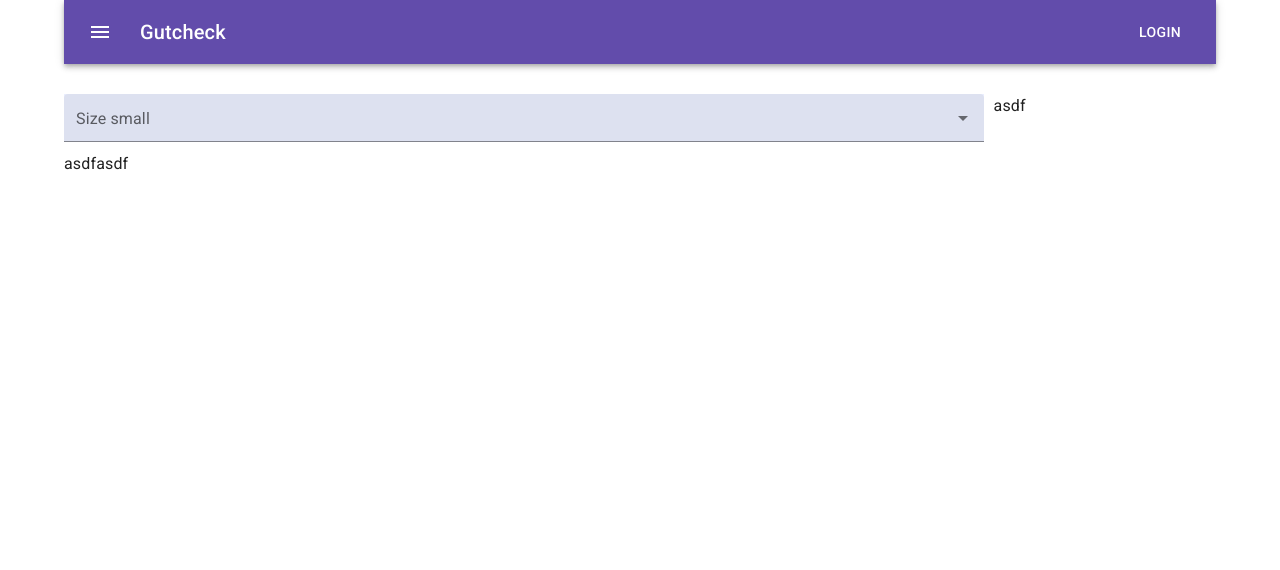
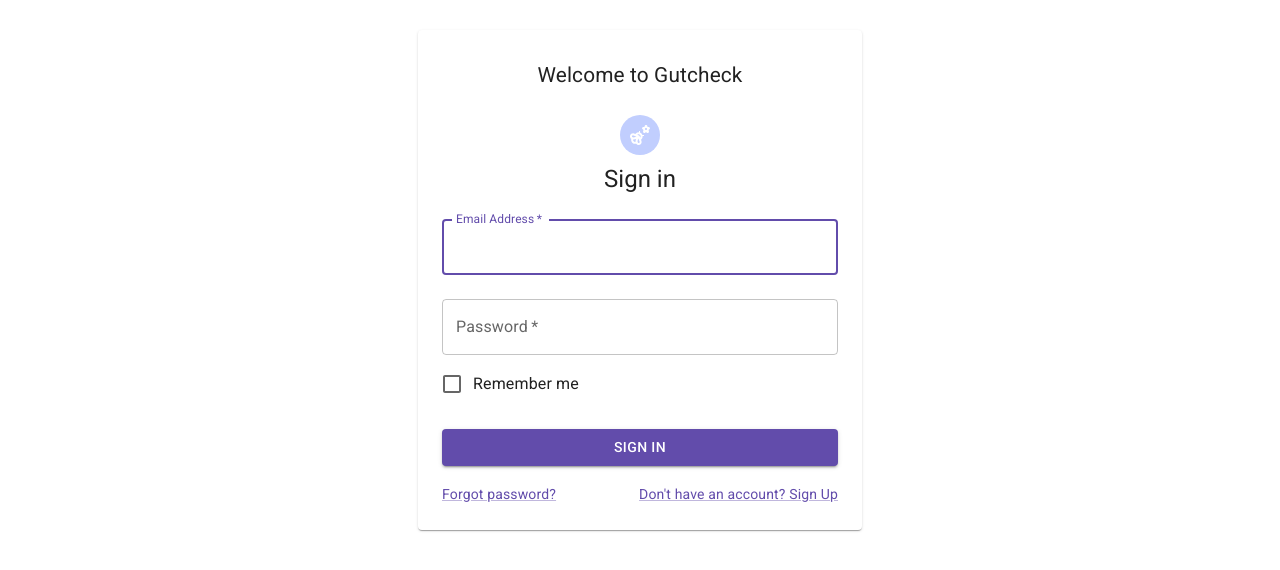
Before and after one commit to Team-Heelys-2021/gutcheck, a React app: page /login in a window 1280 px wide. Shown: the top 570 px of the page. Built offline with nearby package versions, Linux system fonts and the light colour scheme.

Commit message:
authentication UI starting point

```diff
--- a/client/App.js
+++ b/client/App.js
@@ -2,45 +2,49 @@
 import AppBar from './components/AppBar'
 import Autocomplete from '@mui/material/Autocomplete';
 import TextField from '@mui/material/TextField';
+import Auth from './pages/Auth'
 import './index.scss'
 
 function App() {
-  return (
-    <React.Fragment>
-    <AppBar />
-    <div className="grid-container">
-      <div className="grid-item-1">
-        <Autocomplete
-          id="size-small-filled"
-          size="small"
-          options={[]}
-          getOptionLabel={(option) => option.title}
-          // defaultValue={}
-          renderTags={(value, getTagProps) =>
-            value.map((option, index) => (
-              <Chip
-                variant="outlined"
-                label={option.title}
-                size="small"
-                {...getTagProps({ index })}
-              />
-            ))
-          }
-          renderInput={(params) => (
-            <TextField
-              {...params}
-              variant="filled"
-              label="Size small"
-              placeholder="Favorites"
-            />
-          )}
-        />
-      </div>
-      <div className="grid-item-2">asdf</div>
-      <div className="grid-item-3">asdfasdf</div>
-    </div>
-    </React.Fragment>
-  )
+  const [isLoggedIn, setIsLoggedIn] = React.useState(false)
+  // return (
+  //   <React.Fragment>
+  //   <AppBar />
+  //   <div className="grid-container">
+  //     <div className="grid-item-1">
+  //       <Autocomplete
+  //         id="size-small-filled"
+  //         size="small"
+  //         options={[]}
+  //         getOptionLabel={(option) => option.title}
+  //         // defaultValue={}
+  //         renderTags={(value, getTagProps) =>
+  //           value.map((option, index) => (
+  //             <Chip
+  //               variant="outlined"
+  //               label={option.title}
+  //               size="small"
+  //               {...getTagProps({ index })}
+  //             />
+  //           ))
+  //         }
+  //         renderInput={(params) => (
+  //           <TextField
+  //             {...params}
+  //             variant="filled"
+  //             label="Size small"
+  //             placeholder="Favorites"
+  //           />
+  //         )}
+  //       />
+  //     </div>
+  //     <div className="grid-item-2">asdf</div>
+  //     <div className="grid-item-3">asdfasdf</div>
+  //   </div>
+  //   </React.Fragment>
+  // )
+
+  return <Auth logIn={(status) => setIsLoggedIn(status)}/>
 }
 
 export default App
--- /dev/null
+++ b/client/components/Login.js
@@ -0,0 +1,93 @@
+import * as React from 'react';
+import Avatar from '@mui/material/Avatar';
+import Button from '@mui/material/Button';
+import TextField from '@mui/material/TextField';
+import FormControlLabel from '@mui/material/FormControlLabel';
+import Checkbox from '@mui/material/Checkbox';
+import Link from '@mui/material/Link';
+import Grid from '@mui/material/Grid';
+import Box from '@mui/material/Box';
+import EmojiNatureOutlined from '@mui/icons-material/EmojiNatureOutlined';
+import Typography from '@mui/material/Typography';
+import Container from '@mui/material/Container';
+
+
+
+export default function Login({ setShowRegister = () => {} }) {
+  const handleSubmit = (event) => {
+    event.preventDefault();
+    const data = new FormData(event.currentTarget);
+    // eslint-disable-next-line no-console
+    console.log({
+      email: data.get('email'),
+      password: data.get('password'),
+    });
+  };
+
+  return (
+      <Container component="main" maxWidth="xs">
+      <div className="flex flex-center mt-6 text-lg">Welcome to Gutcheck</div>
+        <Box
+          sx={{
+            marginTop: 2,
+            display: 'flex',
+            flexDirection: 'column',
+            alignItems: 'center',
+          }}
+        >
+          <Avatar sx={{ m: 1, bgcolor: 'secondary.main' }}>
+            <EmojiNatureOutlined />
+          </Avatar>
+          <Typography component="h1" variant="h5">
+            Sign in
+          </Typography>
+          <Box component="form" onSubmit={handleSubmit} noValidate sx={{ mt: 1 }}>
+            <TextField
+              margin="normal"
+              required
+              fullWidth
+              id="email"
+              label="Email Address"
+              name="email"
+              autoComplete="email"
+              autoFocus
+            />
+            <TextField
+              margin="normal"
+              required
+              fullWidth
+              name="password"
+              label="Password"
+              type="password"
+              id="password"
+              autoComplete="current-password"
+            />
+            <FormControlLabel
+              control={<Checkbox value="remember" color="primary" />}
+              label="Remember me"
+            />
+            <Button
+              type="submit"
+              fullWidth
+              variant="contained"
+              sx={{ mt: 3, mb: 2 }}
+            >
+              Sign In
+            </Button>
+            <Grid container>
+              <Grid item xs>
+                <Link href="#" variant="body2">
+                  Forgot password?
+                </Link>
+              </Grid>
+              <Grid item>
+              <Link href="#" variant="body2" onClick={() => setShowRegister(true) } >
+                  {"Don't have an account? Sign Up"}
+                </Link>
+              </Grid>
+            </Grid>
+          </Box>
+        </Box>
+      </Container>
+  );
+}
--- /dev/null
+++ b/client/components/Registration.js
@@ -0,0 +1,114 @@
+import * as React from 'react'
+import Avatar from '@mui/material/Avatar';
+import Button from '@mui/material/Button';
+import CssBaseline from '@mui/material/CssBaseline';
+import TextField from '@mui/material/TextField';
+import FormControlLabel from '@mui/material/FormControlLabel';
+import Checkbox from '@mui/material/Checkbox';
+import Link from '@mui/material/Link';
+import Grid from '@mui/material/Grid';
+import Box from '@mui/material/Box';
+import { EmojiNatureOutlined } from '@mui/icons-material';
+import Typography from '@mui/material/Typography';
+import Container from '@mui/material/Container';
+
+export default function Registration({ setShowRegister = () => {} }) {
+  const handleSubmit = (event) => {
+    event.preventDefault();
+    const data = new FormData(event.currentTarget);
+    // eslint-disable-next-line no-console
+    console.log({
+      email: data.get('email'),
+      password: data.get('password'),
+    });
+    setShowRegister(false)
+  };
+
+  return (
+      <Container component="main" maxWidth="xs">
+      <div className="flex flex-center mt-6 text-lg">Welcome to Gutcheck</div>
+        <Box
+          sx={{
+            marginTop: 2,
+            display: 'flex',
+            flexDirection: 'column',
+            alignItems: 'center',
+          }}
+        >
+          <Avatar sx={{ m: 1, bgcolor: 'secondary.main' }}>
+            <EmojiNatureOutlined />
+          </Avatar>
+          <Typography component="h1" variant="h5">
+            Sign up
+          </Typography>
+          <Box component="form" noValidate onSubmit={handleSubmit} sx={{ mt: 3 }}>
+            <Grid container spacing={2}>
+              <Grid item xs={12}>
+                <TextField
+                  autoComplete="name"
+                  name="name"
+                  required
+                  fullWidth
+                  id="name"
+                  label="Full Name"
+                  autoFocus
+                />
+              </Grid>
+              <Grid item xs={12}>
+                <TextField
+                  required
+                  fullWidth
+                  id="username"
+                  label="Username"
+                  name="username"
+                  autoComplete="username"
+                />
+              </Grid>
+              <Grid item xs={12}>
+                <TextField
+                  required
+                  fullWidth
+                  id="email"
+                  label="Email Address"
+                  name="email"
+                  autoComplete="email"
+                />
+              </Grid>
+              <Grid item xs={12}>
+                <TextField
+                  required
+                  fullWidth
+                  name="password"
+                  label="Password"
+                  type="password"
+                  id="password"
+                  autoComplete="new-password"
+                />
+              </Grid>
+          </Grid>
+            <Button
+              type="submit"
+              fullWidth
+              variant="contained"
+              sx={{ mt: 3, mb: 2 }}
+            >
+              Sign Up
+            </Button>
+            <Grid
+              container
+              direction="row"
+              justifyContent="center"
+              alignItems="center"
+              sx={{ mb: 2 }}
+            >
+              <Grid item >
+                <Link href="#" variant="body2" onClick={() => setShowRegister(false)}>
+                  Already have an account? Sign in
+                </Link>
+              </Grid>
+            </Grid>
+          </Box>
+        </Box>
+      </Container>
+  );
+}
--- a/client/index.scss
+++ b/client/index.scss
@@ -15,3 +15,30 @@
 .MuiAutocomplete-root {
   background-color: #EBEFFF;
 }
+
+.auth-container {
+  margin-top: 30px;
+  display: flex;
+  justify-content: center;
+  align-items: center;
+}
+
+.flex {
+  display: flex;
+}
+
+.flex-center {
+  justify-content: center;
+}
+
+.mt-4 {
+  margin-top: 16px;
+}
+
+.mt-6 {
+  margin-top: 30px;
+}
+
+.text-lg {
+  font-size: 1.3rem;
+}
--- /dev/null
+++ b/client/pages/Auth.js
@@ -0,0 +1,28 @@
+import * as React from 'react'
+import Card from '@mui/material/Card';
+import CardActions from '@mui/material/CardActions';
+import CardContent from '@mui/material/CardContent';
+import CardMedia from '@mui/material/CardMedia';
+import Button from '@mui/material/Button';
+import Typography from '@mui/material/Typography';
+
+import Login from '../components/Login'
+import Registration from '../components/Registration'
+
+function Auth({ logIn = () => {} }) {
+  const [showRegister, setShowRegister] = React.useState(false)
+  return (
+    <div className="auth-container">
+      <Card sx={{ maxWidth: 550, minHeight: 500 }}>
+      {
+        showRegister ?
+        <Registration setShowRegister={setShowRegister} />
+        :
+        <Login setShowRegister={setShowRegister} />
+      }
+      </Card>
+    </div>
+  )
+}
+
+export default Auth
```
